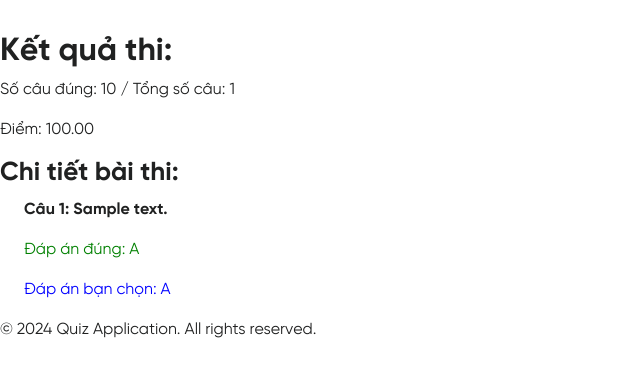
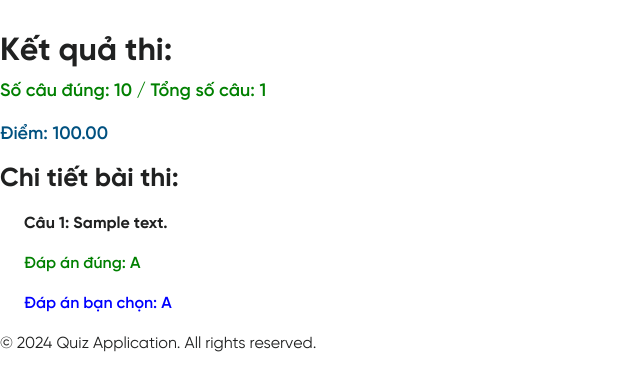
Before and after one commit to Cam-Ba-Mao/trac-nghiem-demo, a PHP site: page /trac-nghiem-demo/student/results.php?exam_id=1 in a window 1280 px wide. Shown: the part 91-482 px from the top of the page, without its empty margins (0-640 px from the left). Run offline with PHP 8.4, Linux system fonts and the light colour scheme; a user stored in the database is signed in; tables that the repository leaves empty hold one stand-in row (values such as "Sample post").

Commit message:
update frontend and htacess

```diff
--- a/assets/css/styles.css
+++ b/assets/css/styles.css
@@ -831,6 +831,24 @@ body.scroll-down .tdmu-take-exam .student-info {
 .tdmu-results li {
   padding-left: 1.5rem;
 }
+.tdmu-results__test-detail {
+  margin-bottom: 1rem;
+}
+.tdmu-results__correct, .tdmu-results__score {
+  font-weight: 600;
+  font-size: 16px;
+}
+@media (min-width: 992px) {
+  .tdmu-results__correct, .tdmu-results__score {
+    font-size: 18px;
+  }
+}
+.tdmu-results__correct {
+  color: green;
+}
+.tdmu-results__score {
+  color: #005180;
+}
 
 .tdmu-list-results {
   padding-top: 2rem;
--- a/assets/css/styles.scss
+++ b/assets/css/styles.scss
@@ -514,6 +514,27 @@ body {
     li {
         padding-left: 1.5rem;
     }
+
+    &__test-detail {
+        margin-bottom: 1rem;
+    }
+
+    &__correct, &__score {
+        font-weight: 600;
+        font-size: 16px;
+
+        @include breakpoint-up(lg) {
+            font-size: 18px;
+        }
+    }
+
+    &__correct {
+        color: green;
+    }
+
+    &__score {
+        color: $blue;
+    }
 }
 
 .tdmu-list-results {
--- a/assets/js/scripts.js
+++ b/assets/js/scripts.js
@@ -1,15 +1,17 @@
 var $ = jQuery.noConflict();
 
-function getRootVars() {
-    var root = document.querySelector(":root");
-    root.style.setProperty("--vh", window.innerHeight / 100 + "px");
-    root.style.setProperty("--mh", $('.tdmu-header').outerHeight() + "px");
-}
+
 
 (function ($) {
 
 
     let lastScroll = 0;
+
+    function getRootVars() {
+        var root = document.querySelector(":root");
+        root.style.setProperty("--vh", window.innerHeight / 100 + "px");
+        root.style.setProperty("--mh", $('.tdmu-header').outerHeight() + "px");
+    }
 
     function initLazyLoad() {
         $('.lazy').Lazy({
@@ -144,10 +146,17 @@ function getRootVars() {
     $(function () {
         // handleTEST();
 
+        // clearTimeout(myTimeout);
+
+        myTimeout = setTimeout(() => {
+            getRootVars();
+            calculateScroll();
+            handleScrollMenu();
+        }, 500);
+
         $(document).ready(function () {
-            getRootVars();
-            // calculateScroll();
-            // handleScrollMenu();
+
+
         });
     });
 
--- a/config/database.sql
+++ b/config/database.sql
@@ -9,8 +9,8 @@ CREATE TABLE users (
 );
 
 INSERT INTO users (id, username, password, role) VALUES
-(1, 'maocam', '12345', 'admin'),
-(2, 'phuongbui', '12345', 'student');
+(1, 'maocam', 'Magano123', 'admin'),
+(2, 'phuongbui', 'phuong@101220', 'student');
 
 
 CREATE TABLE questions (
--- a/student/results.php
+++ b/student/results.php
@@ -37,15 +37,15 @@ include(__DIR__ . '/../header.php');
 ?>
     <section class="tdmu-results">
         <h1 class="tdmu-title">Kết quả thi: </h1>
-        <p>Số câu đúng: <?php echo $exam_result['score']; ?> / Tổng số câu: <?php echo $total_questions; ?></p>
-        <p>Điểm: <?php echo number_format($total_score, 2); ?></p> <!-- Sử dụng number_format để làm tròn điểm số -->
-        <h2>Chi tiết bài thi:</h2>
+        <p class="tdmu-results__correct">Số câu đúng: <?php echo $exam_result['score']; ?> / Tổng số câu: <?php echo $total_questions; ?></p>
+        <p class="tdmu-results__score">Điểm: <?php echo number_format($total_score, 2); ?></p> <!-- Sử dụng number_format để làm tròn điểm số -->
+        <h2 class="tdmu-results__test-detail">Chi tiết bài thi:</h2>
         <ul>
             <?php $key = 1; while($question = mysqli_fetch_assoc($result)) { ?>
                 <li>
                     <p><strong>Câu <?= $key; ?>: <?php echo $question['question_text']; ?></strong></p>
-                    <p style="color: green;">Đáp án đúng: <?php echo $question['correct_option']; ?></p>
-                    <p style="color: blue;">Đáp án bạn chọn: <?php echo $question['selected_option']; ?></p>
+                    <p style="color: green; font-weight: 600;">Đáp án đúng: <?php echo $question['correct_option']; ?></p>
+                    <p style="color: blue; font-weight: 600;">Đáp án bạn chọn: <?php echo $question['selected_option']; ?></p>
                 </li>
             <?php $key++; } ?>
         </ul>
```
Also changed, not shown: .htaccess, 1 other file.
